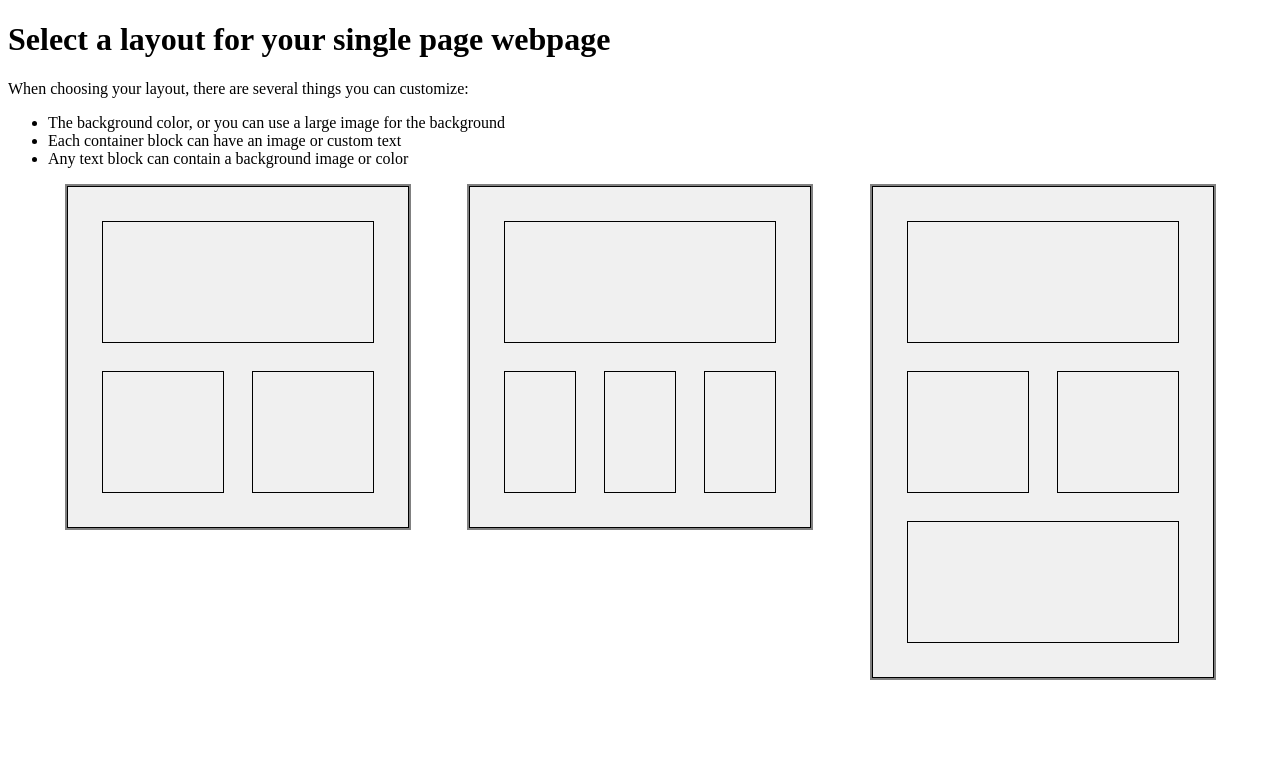
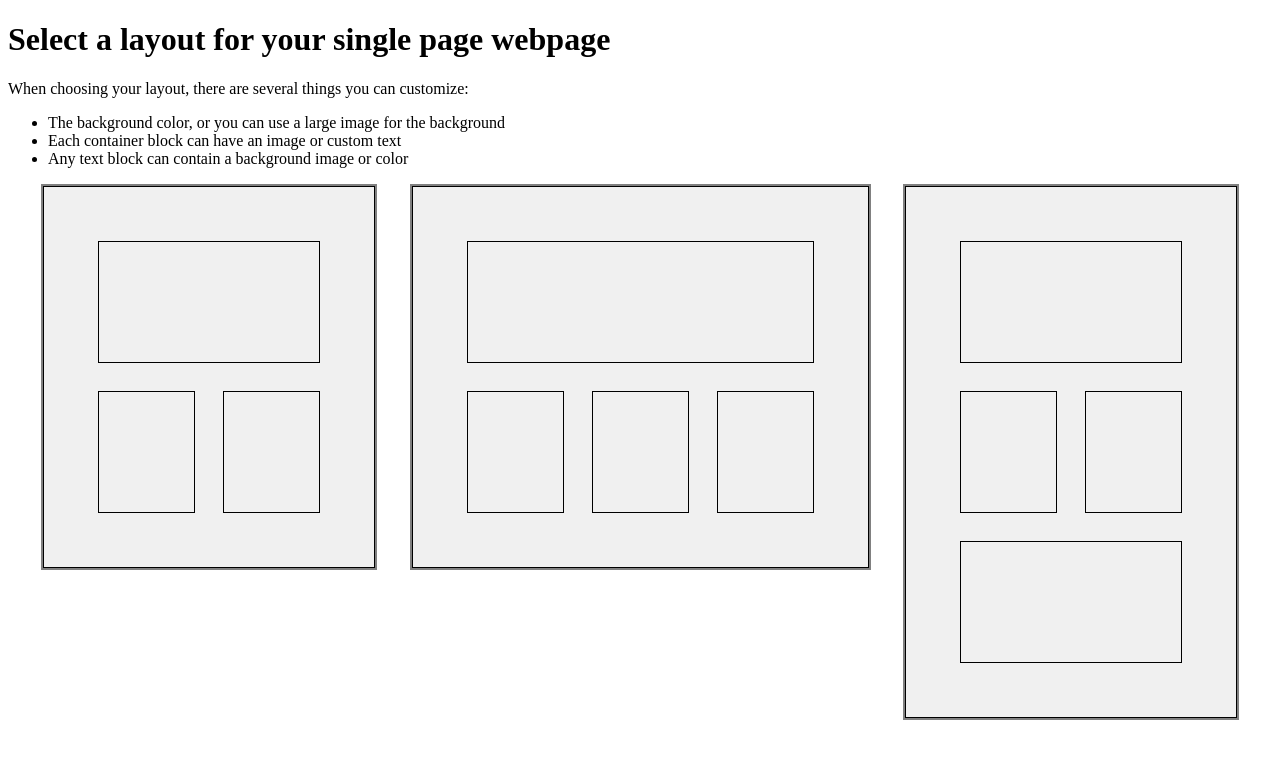
Before and after one commit to braddonako/react-MSPaper, a React (Create React App) app in the folder media-fly-proj/mediafly/: page / in a window 1280 px wide. Shown: the top 758 px of the page. Built offline with nearby package versions, Linux system fonts and the light colour scheme.

Commit message:
images updating

```diff
--- a/media-fly-proj/mediafly/src/components/buttons/ImageUploadButton.tsx
+++ b/media-fly-proj/mediafly/src/components/buttons/ImageUploadButton.tsx
@@ -1,25 +1,27 @@
 import React, { ChangeEvent, useState } from 'react';
 import { useDispatch, useSelector } from 'react-redux';
-import { setBackgroundImage, selectBackgroundImage } from '../../state/imagePicker/backgroundImageSlice';
+import { setSquareImage, setHighlightedSection } from '../../state/grid/gridSlice';
 
 const ImageUploader: React.FC = () => {
     const dispatch = useDispatch();
-    const backgroundImage = useSelector(selectBackgroundImage);
     const [selectedImage, setSelectedImage] = useState<File | null>(null);
+    const { highlightedSection } = useSelector((state: { grid: { highlightedSection: string } }) => state.grid);
 
     const handleImageChange = (e: ChangeEvent<HTMLInputElement>) => {
         const file = e.target.files?.[0];
         setSelectedImage(file || null);
 
+
         if (file) {
             const imageUrl = URL.createObjectURL(file);
-            dispatch(setBackgroundImage(imageUrl));
+            dispatch(setSquareImage({ squareId: highlightedSection, imageUrl }));
+            dispatch(setHighlightedSection('')); // Optionally, clear the highlighted section
         }
+
     };
 
     return (
         <div style={{ display: 'flex', alignItems: 'center' }}>
-
             <div style={{ marginLeft: '10px' }}>
                 <input type="file" onChange={handleImageChange} />
             </div>
--- a/media-fly-proj/mediafly/src/components/editLayoutPage/ColumnOneContent.tsx
+++ b/media-fly-proj/mediafly/src/components/editLayoutPage/ColumnOneContent.tsx
@@ -1,5 +1,6 @@
 import Grid from '../grid';
-import { useDispatch } from 'react-redux';
+import React, { useEffect } from 'react';
+import { useDispatch, useSelector } from 'react-redux';
 import { setHighlightedSection } from '../../state/grid/gridSlice';
 
 interface ColumnOneContentProps {
@@ -7,21 +8,29 @@ interface ColumnOneContentProps {
 }
 
 const ColumnOneContent: React.FC<ColumnOneContentProps> = ({ layout }) => {
+    const highlightedSection = useSelector((state: { grid: { highlightedSection: string } }) => state.grid.highlightedSection);
+
     const dispatch = useDispatch();
 
+    useEffect(() => {
+        handleButtonClick(0, 0, true);
+    }, []);
+
     const handleButtonClick = (rowIndex: number, colIndex: number, isBackground: boolean = false) => {
-        const sectionIdentifier = isBackground ? 'background' : `column${colIndex + 1}row${rowIndex + 1}`;
+        const sectionIdentifier = isBackground ? 'grid-container' : `column${colIndex + 1}row${rowIndex + 1}`;
         dispatch(setHighlightedSection(sectionIdentifier));
     };
 
     const renderButtons = () => {
-        // Button for highlighting the background container
+        console.log(highlightedSection);
         const backgroundButton = (
+
             <button
                 key="button-background"
-                onClick={() => handleButtonClick(0, 0, true)} // You can choose any default values for rowIndex and colIndex
+                onClick={() => handleButtonClick(0, 0, true)}
+                className={highlightedSection === 'grid-container' ? 'highlighted' : ''}
             >
-                Highlight Background
+                Background
             </button>
         );
 
@@ -29,16 +38,19 @@ const ColumnOneContent: React.FC<ColumnOneContentProps> = ({ layout }) => {
 
         for (let rowIndex = 0; rowIndex < layout.rows; rowIndex++) {
             for (let colIndex = 0; colIndex < layout.columns[rowIndex]; colIndex++) {
+                const sectionIdentifier = `column${colIndex + 1}row${rowIndex + 1}`;
                 buttons.push(
                     <button
-                        key={`button-column${colIndex + 1}-row${rowIndex + 1}`}
+                        key={`button-${sectionIdentifier}`}
                         onClick={() => handleButtonClick(rowIndex, colIndex)}
+                        className={highlightedSection === sectionIdentifier ? 'highlighted' : ''}
                     >
-                        {`Highlight Column ${colIndex + 1} Row ${rowIndex + 1}`}
+                        {`Column ${colIndex + 1} Row ${rowIndex + 1}`}
                     </button>
                 );
             }
         }
+
         return buttons;
     };
 
--- a/media-fly-proj/mediafly/src/components/editLayoutPage/Header.tsx
+++ b/media-fly-proj/mediafly/src/components/editLayoutPage/Header.tsx
@@ -1,7 +1,6 @@
 import styled from 'styled-components';
 import { useNavigate } from "react-router-dom";
 import { useDispatch } from 'react-redux';
-import { clearBackgroundImage } from '../../state/imagePicker/backgroundImageSlice';
 import { clearHighlightedColor } from '../../state/grid/gridSlice';
 
 const HeaderContainer = styled.div`
@@ -34,7 +33,6 @@ const Header: React.FC = () => {
 
   const handleCloseButtonClick = () => {
     navigate('/');
-    dispatch(clearBackgroundImage());
     dispatch(clearHighlightedColor());
   };
 
--- a/media-fly-proj/mediafly/src/components/grid.tsx
+++ b/media-fly-proj/mediafly/src/components/grid.tsx
@@ -1,9 +1,8 @@
 import React, { useEffect } from 'react';
 import { useDispatch, useSelector } from 'react-redux';
-import { setGrid } from '../state/grid/gridSlice';
+import { setGrid, setHighlightedSection, setSquareImage } from '../state/grid/gridSlice';
 import { RootState } from '../state/store';
 import '../styles.css'
-import { render } from '@testing-library/react';
 
 interface GridProps {
     layout: { rows: number; columns: number[] };
@@ -12,48 +11,61 @@ interface GridProps {
 
 const Grid: React.FC<GridProps> = ({ layout, isEditMode }) => {
     const dispatch = useDispatch();
-    const { highlightedSection } = useSelector((state: { grid: { highlightedSection: string } }) => state.grid);
-    const backgroundImageURL = useSelector((state: RootState) => state.background.backgroundImage);
+    const { highlightedSection, squareImages } = useSelector((state: RootState) => state.grid);
+
 
     useEffect(() => {
         dispatch(setGrid(layout));
     }, [dispatch, layout]);
 
+    const handleSquareClick = (rowIndex: number, colIndex: number) => {
+        const squareId = `column${colIndex + 1}row${rowIndex + 1}`;
+        dispatch(setHighlightedSection(squareId));
+
+        const selectedImageUrl = 'your_selected_image_url';
+        dispatch(setSquareImage({ squareId, imageUrl: selectedImageUrl }));
+    };
+
     const renderGridItems = () => {
-        return Array.from({ length: layout.rows }, (_, rowIndex) => (
+        return (
+            <div className={`grid-container ${highlightedSection === 'grid-container' ? 'highlighted' : ''}`}>
+                {Array.from({ length: layout.rows }, (_, rowIndex) => (
+                    <div key={rowIndex} style={{ display: 'flex' }}>
+                        {Array.from({ length: layout.columns[rowIndex] }, (_, colIndex) => {
+                            const squareId = `column${colIndex + 1}row${rowIndex + 1}`;
+                            const squareImageUrl = squareImages[squareId] || '';
 
-            <div key={rowIndex} style={{ display: 'flex' }}>
-                {Array.from({ length: layout.columns[rowIndex] }, (_, colIndex) => (
-                    <div
-                        key={colIndex}
-                        className={`grid-item ${highlightedSection === `column${colIndex + 1}row${rowIndex + 1}` ? 'highlighted' : ''}`}
-                        style={{ flex: 1, border: '1px solid black', padding: '10px', height: '100px', margin: '14px' }}
-                    >
+                            return (
+                                <div
+                                    key={colIndex}
+                                    onClick={() => handleSquareClick(rowIndex, colIndex)}
+                                    className={`grid-item ${highlightedSection === squareId ? 'highlighted' : ''}`}
+                                    style={{
+                                        flex: 1,
+                                        border: '1px solid black',
+                                        padding: '10px',
+                                        height: isEditMode ? '200px' : '100px',
+                                        width: isEditMode ? '100%' : '75px',
+                                        margin: '14px',
+                                        backgroundImage: isEditMode ? `url(${squareImageUrl})` : 'none',
+                                        backgroundSize: 'cover',
+                                    }}
+                                ></div>
+                            );
+                        })}
                     </div>
                 ))}
             </div>
-
-        ));
+        );
     };
 
-    const conditionalStyle = isEditMode
-        ? {
-            backgroundImage: `url(${backgroundImageURL})`,
-            backgroundSize: 'cover',
-            backgroundRepeat: 'no-repeat',
-            backgroundPosition: 'center center',
-        }
-        : {};
 
     return (
         <div
-            className={`background ${highlightedSection === 'background' ? 'highlighted' : ''}`}
-            style={conditionalStyle}
         >
             {renderGridItems()}
         </div>
     );
-
 };
 
 export default Grid;
--- a/media-fly-proj/mediafly/src/state/grid/gridSlice.ts
+++ b/media-fly-proj/mediafly/src/state/grid/gridSlice.ts
@@ -4,12 +4,14 @@ interface GridState {
     rows: number;
     columns: number[];
     highlightedSection: string;
+    squareImages: Record<string, string>; // Mapping of square identifiers to image URLs
 }
 
 const initialState: GridState = {
     rows: 1,
     columns: [1],
     highlightedSection: '',
+    squareImages: {},
 };
 
 const gridSlice = createSlice({
@@ -23,11 +25,19 @@ const gridSlice = createSlice({
         setHighlightedSection: (state, action: PayloadAction<string>) => {
             state.highlightedSection = action.payload;
         },
+        setSquareImage: (state, action: PayloadAction<{ squareId: string; imageUrl: string }>) => {
+            const { squareId, imageUrl } = action.payload;
+            state.squareImages[squareId] = imageUrl;
+        },
+        clearSquareImage: (state, action: PayloadAction<string>) => {
+            const squareId = action.payload;
+            delete state.squareImages[squareId];
+        },
         clearHighlightedColor: (state) => {
             state.highlightedSection = '';
-        }
+        },
     },
 });
 
-export const { setGrid, setHighlightedSection, clearHighlightedColor } = gridSlice.actions;
+export const { setGrid, setHighlightedSection, setSquareImage, clearHighlightedColor, clearSquareImage } = gridSlice.actions;
 export default gridSlice.reducer;
--- a/media-fly-proj/mediafly/src/state/imagePicker/backgroundImageSlice.ts
+++ /dev/null
@@ -1,28 +0,0 @@
-import { createSlice, PayloadAction } from '@reduxjs/toolkit';
-
-interface BackgroundState {
-  backgroundImage: string | null;
-}
-
-const initialState: BackgroundState = {
-  backgroundImage: null,
-};
-
-const backgroundSlice = createSlice({
-  name: 'background',
-  initialState,
-  reducers: {
-    setBackgroundImage: (state, action: PayloadAction<string>) => {
-      state.backgroundImage = action.payload;
-    },
-    clearBackgroundImage: (state) => {
-      state.backgroundImage = null;
-    },
-  },
-});
-
-export const { setBackgroundImage, clearBackgroundImage } = backgroundSlice.actions;
-export const selectBackgroundImage = (state: { background: BackgroundState }) =>
-  state.background.backgroundImage;
-
-export default backgroundSlice.reducer;
--- a/media-fly-proj/mediafly/src/state/store.ts
+++ b/media-fly-proj/mediafly/src/state/store.ts
@@ -1,12 +1,10 @@
 import { configureStore } from '@reduxjs/toolkit';
 import containersReducer from './selectLayout/selectLayoutSlice';
-import backgroundReducer from './imagePicker/backgroundImageSlice';
 import gridReducer from './grid/gridSlice';
 
 export const store = configureStore({
     reducer: {
         containers: containersReducer,
-        background: backgroundReducer,
         grid: gridReducer,
     },
 });
--- a/media-fly-proj/mediafly/src/styles.css
+++ b/media-fly-proj/mediafly/src/styles.css
@@ -9,16 +9,7 @@
     flex: 1;
 }
 
-/* LayoutOne */
 
-.background {
-    background-color: #f0f0f0;
-    border: 1px solid black;
-    padding: 20px;
-    max-width: 1200px;
-    width: 300px;
-    margin: 0 auto;
-}
 
 .header {
     background-color: #808080;
@@ -32,7 +23,15 @@
     /* Background color when highlighted */
 }
 
-.background.highlighted {
+.grid-container {
+    background-color: #f0f0f0;
+    border: 1px solid black;
+    /* Set your desired background color */
+    padding: 40px;
+    /* Add padding or adjust as needed */
+}
+
+.grid-container.highlighted {
     border-color: #66ff00;
     /* Background color when highlighted */
 }
@@ -62,3 +61,19 @@
     object-fit: cover;
     /* This property ensures that the image covers the entire container */
 }
+
+/* buttons */
+
+button {
+    /* Your default button styles here */
+    padding: 8px;
+    margin: 5px;
+}
+
+button.highlighted {
+    background-color: black;
+    /* Change this to the highlight color you prefer */
+    color: white;
+    /* Change this to the text color for highlighted buttons */
+    /* Add any additional styles for highlighted buttons here */
+}
```
